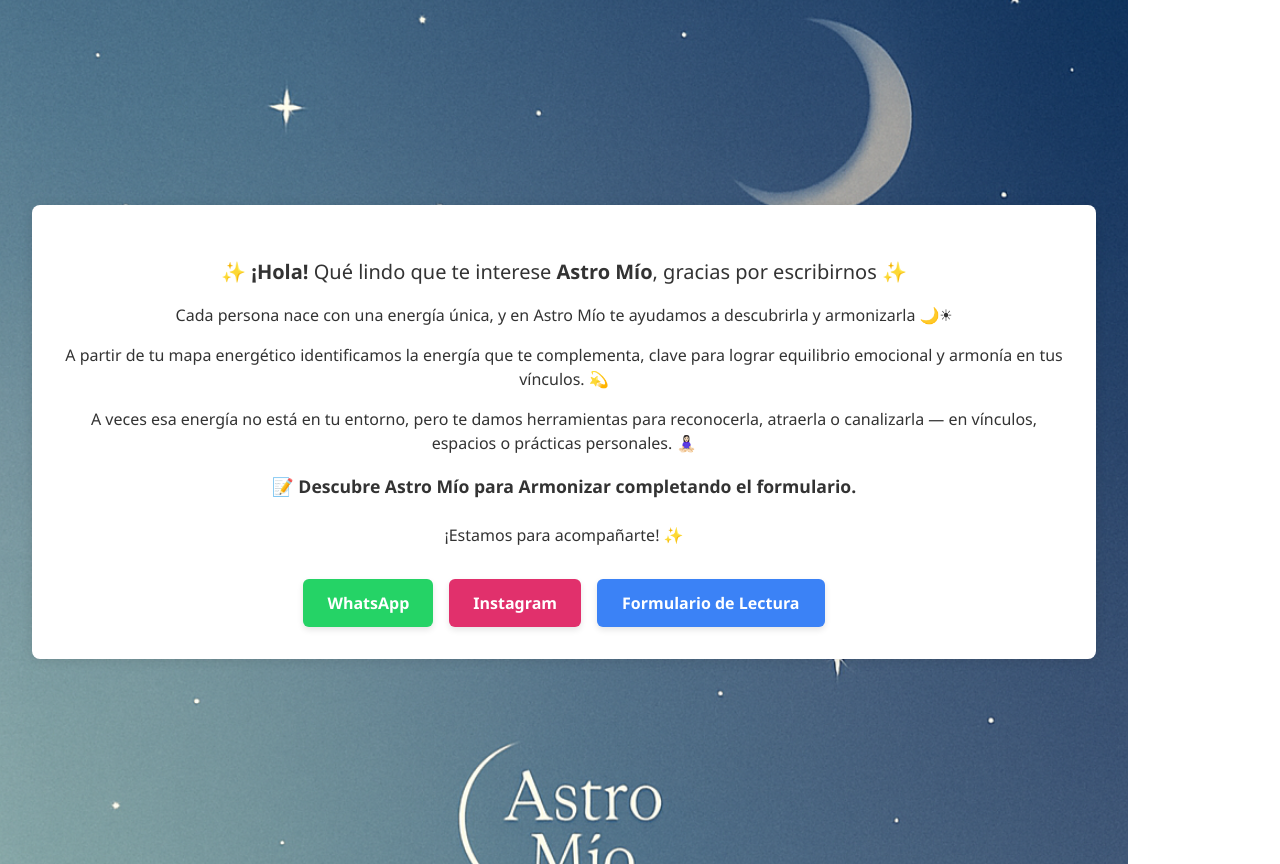
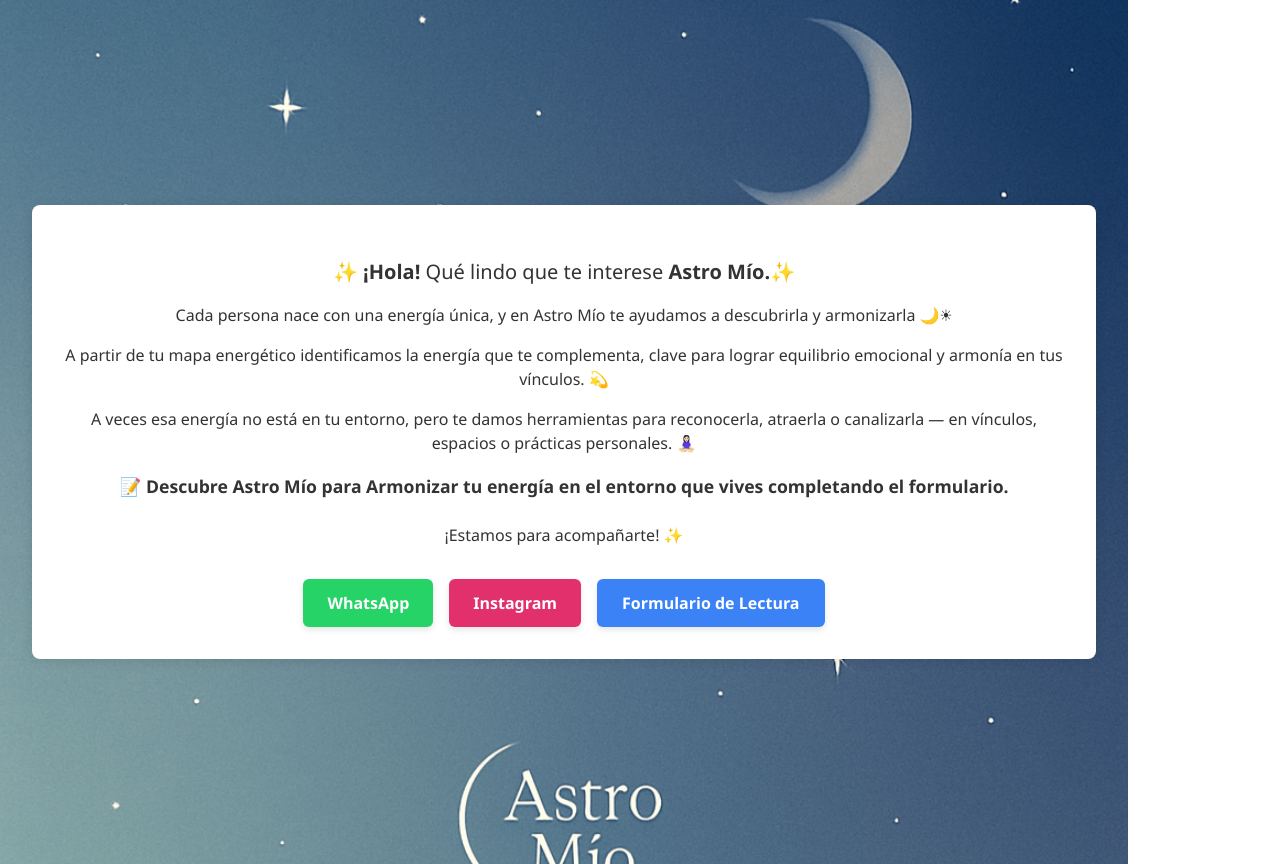
Before and after one commit to Sergio973-web/astro-mio, a React (Vite) app: page / in a window 1280 px wide. Built offline with nearby package versions, Linux system fonts and the light colour scheme.

Commit message:
Actualizo formulario con botón volver

```diff
--- a/src/components/BienvenidaConBotones.jsx
+++ b/src/components/BienvenidaConBotones.jsx
@@ -17,7 +17,7 @@
       {!mostrarFormulario ? (
         <>
           <p style={styles.parrafoDestacado}>
-            ✨ <strong>¡Hola!</strong> Qué lindo que te interese <strong>Astro Mío</strong>, gracias por escribirnos ✨
+            ✨ <strong>¡Hola!</strong> Qué lindo que te interese <strong>Astro Mío.</strong>✨
           </p>
           <p style={styles.parrafo}>
             Cada persona nace con una energía única, y en Astro Mío te ayudamos a descubrirla y armonizarla <span role="img" aria-label="luna y sol">🌙☀</span>
@@ -29,7 +29,7 @@
             A veces esa energía no está en tu entorno, pero te damos herramientas para reconocerla, atraerla o canalizarla — en vínculos, espacios o prácticas personales. <span role="img" aria-label="meditación">🧘🏻‍♀</span>
           </p>
           <p style={styles.parrafoImportante}>
-            📝 Descubre Astro Mío para Armonizar completando el formulario.</p>
+            📝 Descubre Astro Mío para Armonizar tu energía en el entorno que vives completando el formulario.</p>
           <p style={styles.parrafo}>¡Estamos para acompañarte! ✨</p>
 
           <div style={styles.botonesContainer}>
```
